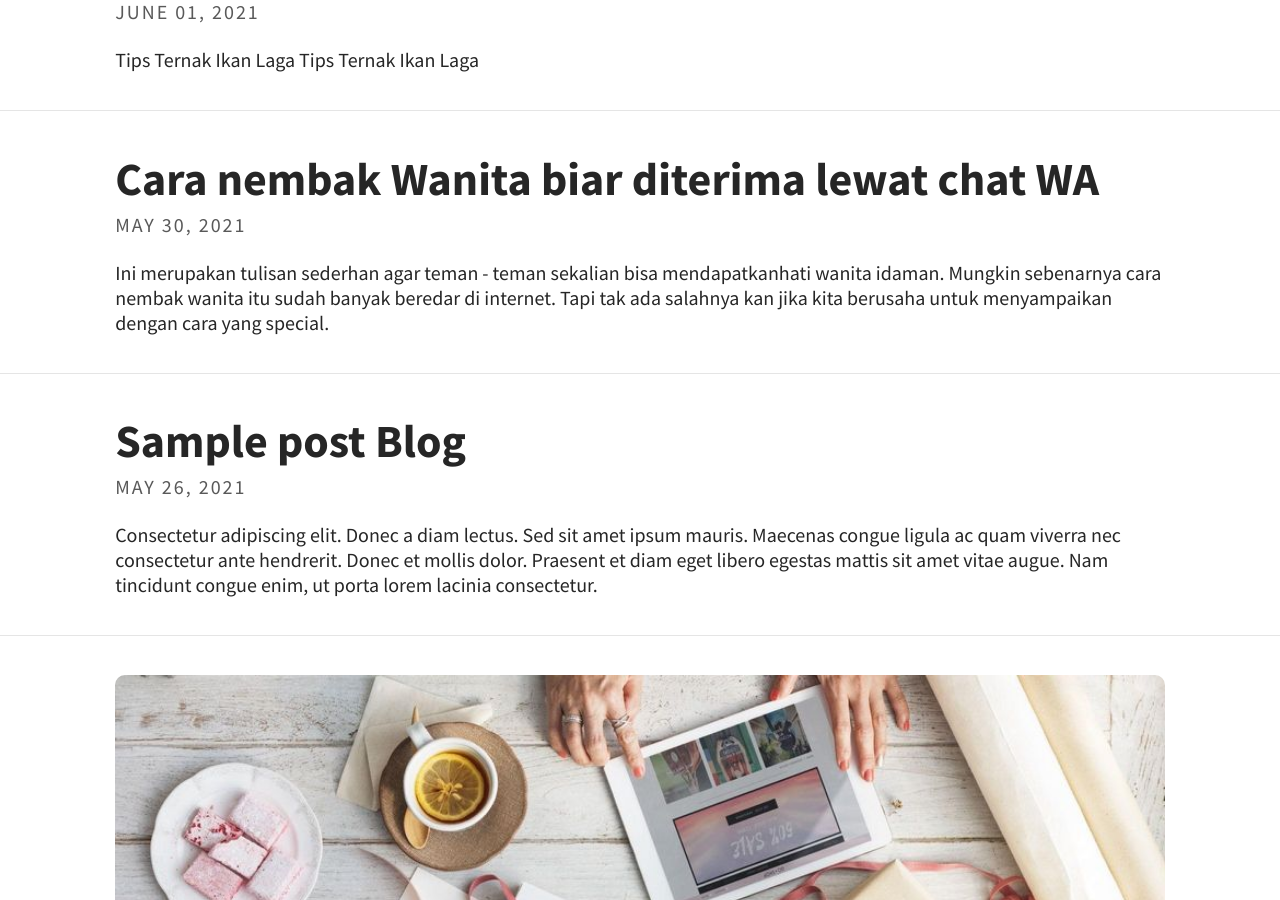
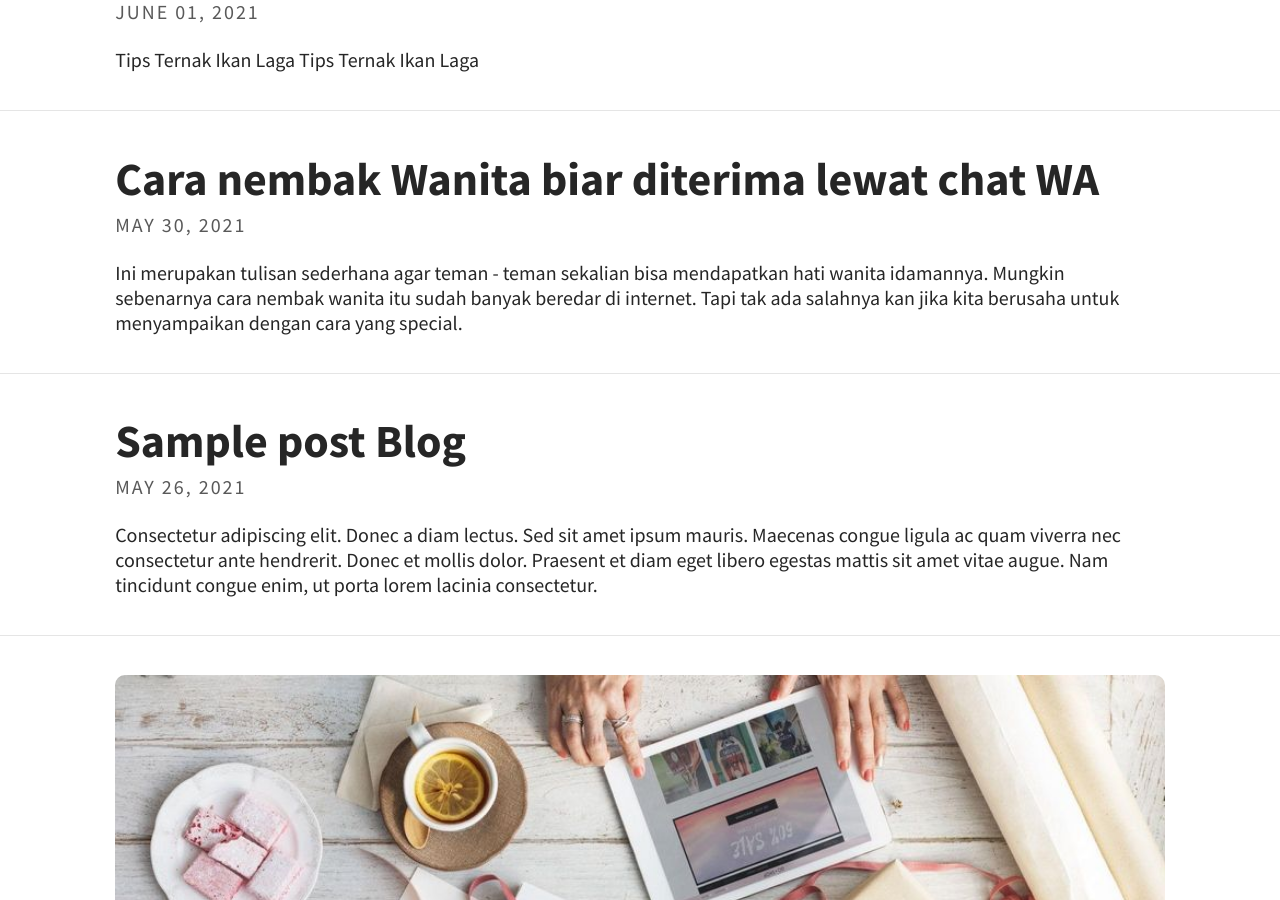
Before and after one commit to akunewb/akunewb.github.i, a Jekyll site: the page built from index.html, in a window 1280 px wide and 900 px high, scrolled down 1092 px. Built offline with Jekyll 4.4.1, drawn with Linux system fonts in a browser that asks for light colours; the list of posts is cut into pages by our own code.

Commit message:
Update and rename 2021-05-30-cara-emba-wanita-biar-diterima-lewat-chat-wa.md to 2021-05-30-cara-nembak-wanita-biar-diterima-lewat-chat-wa.md

````diff
--- a/_posts/2021-05-30-cara-emba-wanita-biar-diterima-lewat-chat-wa.md
+++ b/_posts/2021-05-30-cara-nembak-wanita-biar-diterima-lewat-chat-wa.md
@@ -7,19 +7,19 @@ author: Tips Random
 tags: [Cara, Tips, WA]
 ---
 
-Ini merupakan tulisan sederhan agar teman - teman sekalian bisa mendapatkanhati wanita idaman.
+Ini merupakan tulisan sederhana agar teman - teman sekalian bisa mendapatkan hati wanita idamannya.
 Mungkin sebenarnya cara nembak wanita itu sudah banyak beredar di internet.
 Tapi tak ada salahnya kan jika kita berusaha untuk menyampaikan dengan cara yang special.
 
 Salah satunya adalah dengan baca artikel dari tipsrandom.eu.org:
 
-```yml
+
 title: Cara nembak Wanita biar diterima lewat chat WA
 hide_title: true
 feature-img: assets/img/feature-img/story.jpeg
 author: Tips Random
 tags: [Cara Nembak Wanita, Cara, Tips]
-```
+
 
 Kamu mungkin bertanya - tanya. <br>
 Apa benar cara ini akan sukses:
````
